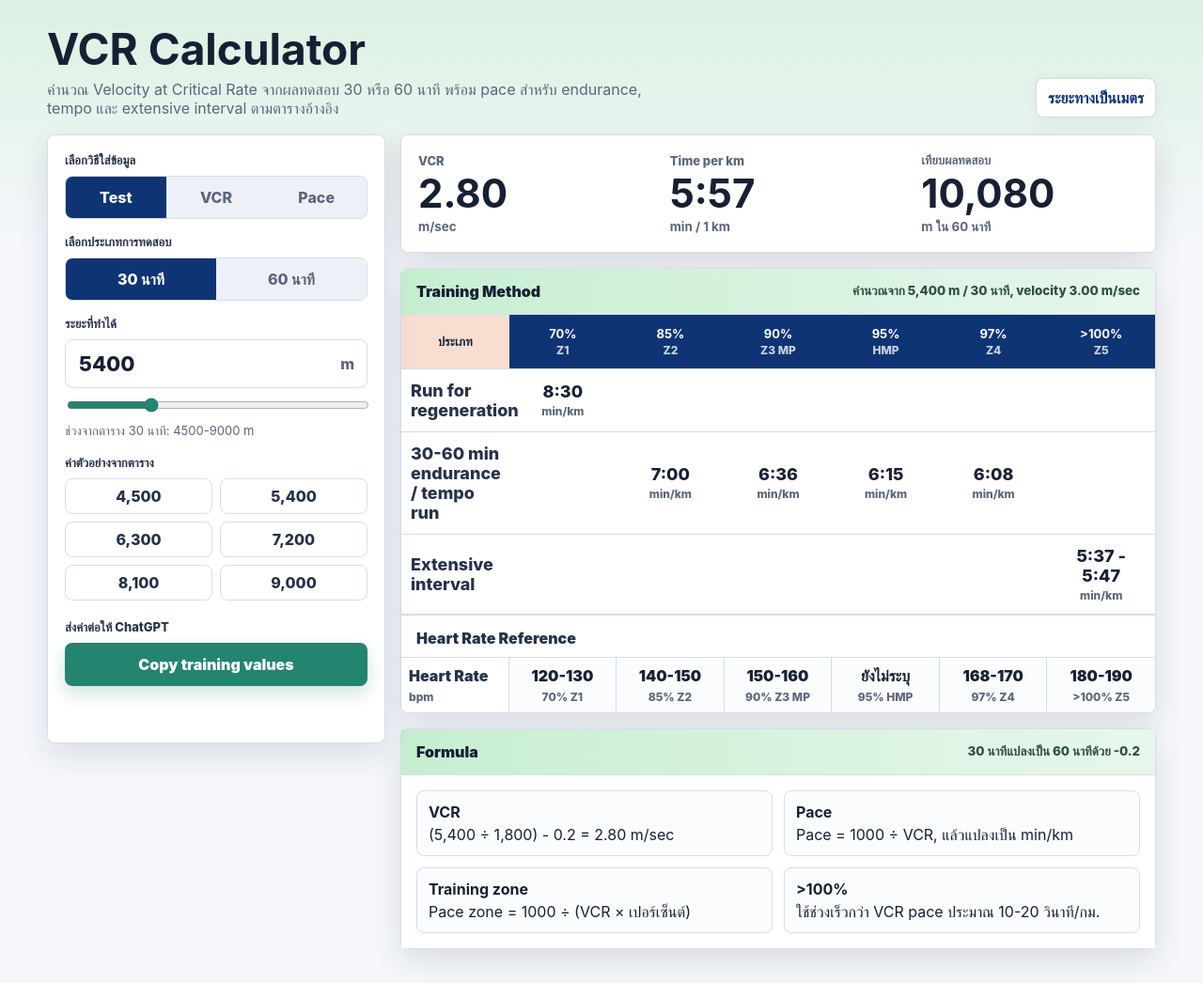
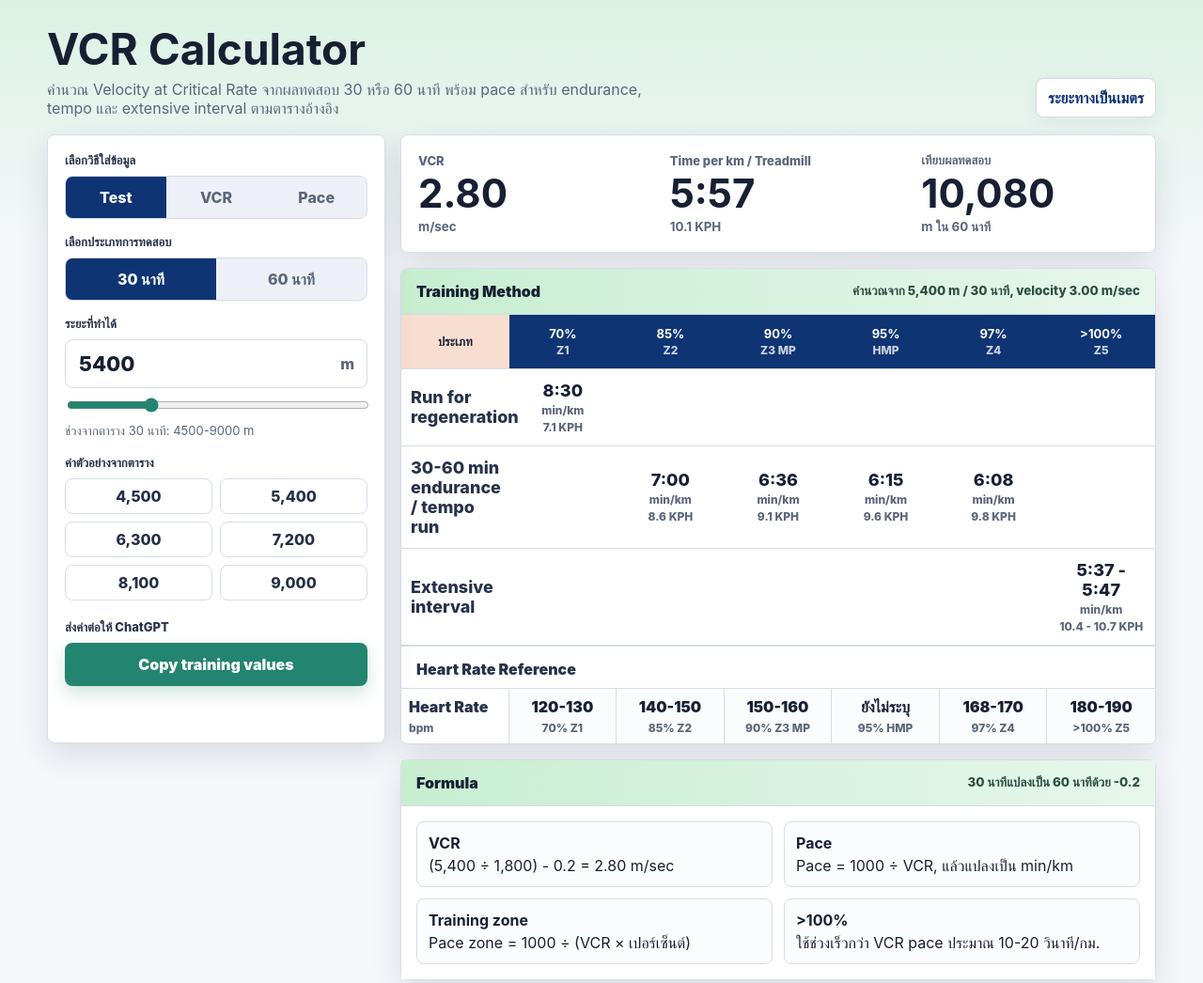
Before and after one commit to kunthanonapp/VCR-CALCULATOR, a plain HTML site: page index.html in a window 1280 px wide. Shown: the top 1046 px of the page at 94% size. Drawn offline with Linux system fonts and the light colour scheme.

Commit message:
Add files via upload
add KPH

```diff
--- a/index.html
+++ b/index.html
@@ -515,13 +515,21 @@
           <div class="hint">ใส่ค่า VCR โดยตรง ระบบจะคำนวณ pace และ zones ให้ทันที</div>
         </div>
 
+        <div class="group input-panel" id="paceDurationPanel">
+          <label>เลือกประเภทการทดสอบ pace</label>
+          <div class="segmented" role="tablist" aria-label="Pace test duration">
+            <button id="pace30" class="active" type="button" aria-pressed="true">30 นาที</button>
+            <button id="pace60" type="button" aria-pressed="false">60 นาที</button>
+          </div>
+        </div>
+
         <div class="group input-panel" id="paceInputPanel">
-          <label for="paceInput">Time per km</label>
+          <label for="paceInput">Pace จากการทดสอบ</label>
           <div class="input-wrap">
-            <input id="paceInput" type="text" value="5:57" inputmode="numeric" placeholder="เช่น 5:57">
+            <input id="paceInput" type="text" value="5:33" inputmode="numeric" placeholder="เช่น 5:33">
             <span class="unit">min/km</span>
           </div>
-          <div class="hint">ใส่เป็นนาที:วินาที เช่น 6:40 หรือใส่นาทีแบบทศนิยม เช่น 6.67</div>
+          <div class="hint">ใส่ pace ที่วิ่งจริงในการทดสอบ 30 หรือ 60 นาที เช่น 6:40 หรือ 6.67</div>
         </div>
 
         <div class="group input-panel active" id="quickValuesPanel">
@@ -544,9 +552,9 @@
             <small>m/sec</small>
           </div>
           <div class="metric">
-            <span>Time per km</span>
+            <span>Time per km / Treadmill</span>
             <strong id="paceValue">5:57</strong>
-            <small>min / 1 km</small>
+            <small id="paceDetail">min / 1 km</small>
           </div>
           <div class="metric">
             <span>เทียบผลทดสอบ</span>
@@ -644,7 +652,8 @@
       minutes: 30,
       distance: 5400,
       directVcr: 2.8,
-      paceText: "5:57",
+      paceMinutes: 30,
+      paceText: "5:33",
       latestResult: null
     };
 
@@ -655,10 +664,13 @@
       distancePanel: document.querySelector("#distancePanel"),
       distanceInputPanel: document.querySelector("#distanceInputPanel"),
       vcrInputPanel: document.querySelector("#vcrInputPanel"),
+      paceDurationPanel: document.querySelector("#paceDurationPanel"),
       paceInputPanel: document.querySelector("#paceInputPanel"),
       quickValuesPanel: document.querySelector("#quickValuesPanel"),
       test30: document.querySelector("#test30"),
       test60: document.querySelector("#test60"),
+      pace30: document.querySelector("#pace30"),
+      pace60: document.querySelector("#pace60"),
       distance: document.querySelector("#distance"),
       distanceRange: document.querySelector("#distanceRange"),
       vcrInput: document.querySelector("#vcrInput"),
@@ -670,6 +682,7 @@
       copyStatus: document.querySelector("#copyStatus"),
       vcrValue: document.querySelector("#vcrValue"),
       paceValue: document.querySelector("#paceValue"),
+      paceDetail: document.querySelector("#paceDetail"),
       equivalentValue: document.querySelector("#equivalentValue"),
       equivalentLabel: document.querySelector("#equivalentLabel"),
       sourceLine: document.querySelector("#sourceLine"),
@@ -723,19 +736,32 @@
       return secondsToPace(1000 / velocity);
     }
 
-    function paceCell(value) {
-      return `${value}<span class="label">min/km</span>`;
+    function kphFromVelocity(velocity) {
+      return velocity > 0 ? (velocity * 3.6).toFixed(1) : "0.0";
     }
 
-    function zoneResult(label, percent, pace, method, heartRate) {
-      return { label, percent, pace, method, heartRate };
+    function kphFromPaceSeconds(seconds) {
+      return seconds > 0 ? (3600 / seconds).toFixed(1) : "0.0";
     }
 
-    function vcrFromTest(rawVelocity) {
-      if (state.minutes === 30) {
+    function paceCell(value, kph) {
+      return `${value}<span class="label">min/km</span><span class="label">${kph} KPH</span>`;
+    }
+
+    function zoneResult(label, percent, pace, kph, method, heartRate) {
+      return { label, percent, pace, kph, method, heartRate };
+    }
+
+    function vcrFromTest(rawVelocity, minutes = state.minutes) {
+      if (minutes === 30) {
         return Math.max(0, rawVelocity - 0.2);
       }
       return rawVelocity;
+    }
+
+    function testPaceSecondsFromVcr(vcr, minutes) {
+      const rawVelocity = minutes === 30 ? vcr + 0.2 : vcr;
+      return rawVelocity > 0 ? 1000 / rawVelocity : 0;
     }
 
     function equivalentDistanceFromVcr(vcr) {
@@ -763,11 +789,11 @@
         "",
         `Input: ${result.input}`,
         `VCR สำหรับใช้คำนวณโซน: ${result.vcr} m/sec`,
-        `Time per km: ${result.basePace} min/km`,
+        `Time per km: ${result.basePace} min/km (${result.baseKph} KPH)`,
         `Estimated test: ${result.estimate30} m / 30 นาที, ${result.estimate60} m / 60 นาที`,
         "",
         "Training zones:",
-        ...result.zones.map((zone) => `${zone.percent} (${zone.label}): ${zone.pace} min/km, HR ${zone.heartRate} - ${zone.method}`),
+        ...result.zones.map((zone) => `${zone.percent} (${zone.label}): ${zone.pace} min/km (${zone.kph} KPH), HR ${zone.heartRate} - ${zone.method}`),
         "",
         "ต้องการให้ช่วยทำโปรแกรมซ้อมโดยใช้ pace zones ด้านบน"
       ];
@@ -811,7 +837,7 @@
       }
 
       if (state.latestResult && inputMode === "pace") {
-        refs.paceInput.value = state.latestResult.basePace;
+        refs.paceInput.value = secondsToPace(testPaceSecondsFromVcr(Number(state.latestResult.vcr), state.paceMinutes));
       }
 
       state.inputMode = inputMode;
@@ -826,6 +852,7 @@
       refs.distanceInputPanel.classList.toggle("active", inputMode === "distance");
       refs.quickValuesPanel.classList.toggle("active", inputMode === "distance");
       refs.vcrInputPanel.classList.toggle("active", inputMode === "vcr");
+      refs.paceDurationPanel.classList.toggle("active", inputMode === "pace");
       refs.paceInputPanel.classList.toggle("active", inputMode === "pace");
 
       calculate();
@@ -842,6 +869,15 @@
       refs.test30.setAttribute("aria-pressed", String(minutes === 30));
       refs.test60.setAttribute("aria-pressed", String(minutes === 60));
       renderQuickValues();
+      calculate();
+    }
+
+    function setPaceDuration(minutes) {
+      state.paceMinutes = minutes;
+      refs.pace30.classList.toggle("active", minutes === 30);
+      refs.pace60.classList.toggle("active", minutes === 60);
+      refs.pace30.setAttribute("aria-pressed", String(minutes === 30));
+      refs.pace60.setAttribute("aria-pressed", String(minutes === 60));
       calculate();
     }
 
@@ -897,22 +933,30 @@
       if (state.inputMode === "pace") {
         state.paceText = refs.paceInput.value;
         const paceSeconds = parsePaceToSeconds(state.paceText);
-        vcr = paceSeconds > 0 ? 1000 / paceSeconds : 0;
-        rawVelocity = vcr;
-        inputText = `${state.paceText || "0:00"} min/km`;
-        formulaText = `VCR = 1000 ÷ ${paceSeconds ? secondsToPace(paceSeconds) : "0:00"} = ${vcr ? vcr.toFixed(2) : "0.00"} m/sec`;
+        rawVelocity = paceSeconds > 0 ? 1000 / paceSeconds : 0;
+        vcr = vcrFromTest(rawVelocity, state.paceMinutes);
+        inputText = `${state.paceText || "0:00"} min/km / ${state.paceMinutes} นาที`;
+        formulaText = state.paceMinutes === 30
+          ? `(1000 ÷ ${paceSeconds ? secondsToPace(paceSeconds) : "0:00"}) - 0.2 = ${vcr ? vcr.toFixed(2) : "0.00"} m/sec`
+          : `1000 ÷ ${paceSeconds ? secondsToPace(paceSeconds) : "0:00"} = ${vcr ? vcr.toFixed(2) : "0.00"} m/sec`;
       }
 
       const hasVcr = vcr > 0;
       const basePaceSeconds = hasVcr ? 1000 / vcr : 0;
       const estimate30 = hasVcr ? estimateDistanceForMinutes(vcr, 30) : 0;
       const estimate60 = hasVcr ? estimateDistanceForMinutes(vcr, 60) : 0;
-      const displayEstimateMinutes = state.inputMode === "distance" && state.minutes === 60 ? 30 : 60;
+      const sourceTestMinutes = state.inputMode === "distance"
+        ? state.minutes
+        : state.inputMode === "pace"
+          ? state.paceMinutes
+          : 30;
+      const displayEstimateMinutes = sourceTestMinutes === 60 ? 30 : 60;
       const displayEstimateDistance = displayEstimateMinutes === 30 ? estimate30 : estimate60;
 
       refs.warning.classList.toggle("show", outOfReference);
       refs.vcrValue.textContent = hasVcr ? vcr.toFixed(2) : "0.00";
       refs.paceValue.textContent = hasVcr ? secondsToPace(basePaceSeconds) : "0:00";
+      refs.paceDetail.textContent = `${hasVcr ? kphFromVelocity(vcr) : "0.0"} KPH`;
       refs.equivalentValue.textContent = displayEstimateDistance.toLocaleString("en-US");
       refs.equivalentLabel.textContent = `m ใน ${displayEstimateMinutes} นาที`;
       refs.sourceLine.textContent = `คำนวณจาก ${inputText}, velocity ${rawVelocity ? rawVelocity.toFixed(2) : "0.00"} m/sec`;
@@ -923,31 +967,40 @@
       const pace90 = hasVcr ? paceFromVelocity(vcr * 0.90) : "0:00";
       const pace95 = hasVcr ? paceFromVelocity(vcr * 0.95) : "0:00";
       const pace97 = hasVcr ? paceFromVelocity(vcr * 0.97) : "0:00";
+      const kph70 = hasVcr ? kphFromVelocity(vcr * 0.70) : "0.0";
+      const kph85 = hasVcr ? kphFromVelocity(vcr * 0.85) : "0.0";
+      const kph90 = hasVcr ? kphFromVelocity(vcr * 0.90) : "0.0";
+      const kph95 = hasVcr ? kphFromVelocity(vcr * 0.95) : "0.0";
+      const kph97 = hasVcr ? kphFromVelocity(vcr * 0.97) : "0.0";
 
       const fast = secondsToPace(basePaceSeconds - 20);
       const steady = secondsToPace(basePaceSeconds - 10);
       const paceOver = hasVcr ? `${fast} - ${steady}` : "0:00 - 0:00";
+      const kphOver = hasVcr
+        ? `${kphFromPaceSeconds(basePaceSeconds - 10)} - ${kphFromPaceSeconds(basePaceSeconds - 20)}`
+        : "0.0 - 0.0";
 
-      refs.pace70.innerHTML = paceCell(pace70);
-      refs.pace85.innerHTML = paceCell(pace85);
-      refs.pace90.innerHTML = paceCell(pace90);
-      refs.pace95.innerHTML = paceCell(pace95);
-      refs.pace97.innerHTML = paceCell(pace97);
-      refs.paceOver.innerHTML = paceCell(paceOver);
+      refs.pace70.innerHTML = paceCell(pace70, kph70);
+      refs.pace85.innerHTML = paceCell(pace85, kph85);
+      refs.pace90.innerHTML = paceCell(pace90, kph90);
+      refs.pace95.innerHTML = paceCell(pace95, kph95);
+      refs.pace97.innerHTML = paceCell(pace97, kph97);
+      refs.paceOver.innerHTML = paceCell(paceOver, kphOver);
 
       state.latestResult = {
         input: inputText,
         vcr: hasVcr ? vcr.toFixed(2) : "0.00",
         basePace: hasVcr ? secondsToPace(basePaceSeconds) : "0:00",
+        baseKph: hasVcr ? kphFromVelocity(vcr) : "0.0",
         estimate30: estimate30.toLocaleString("en-US"),
         estimate60: estimate60.toLocaleString("en-US"),
         zones: [
-          zoneResult("Z1", "70%", pace70, "Run for regeneration", "120-130"),
-          zoneResult("Z2", "85%", pace85, "30-60 min endurance / tempo run", "140-150"),
-          zoneResult("Z3 MP", "90%", pace90, "30-60 min endurance / tempo run", "150-160"),
-          zoneResult("HMP", "95%", pace95, "30-60 min endurance / tempo run", "ยังไม่ระบุ"),
-          zoneResult("Z4", "97%", pace97, "30-60 min endurance / tempo run", "168-170"),
-          zoneResult("Z5", ">100%", paceOver, "Extensive interval", "180-190")
+          zoneResult("Z1", "70%", pace70, kph70, "Run for regeneration", "120-130"),
+          zoneResult("Z2", "85%", pace85, kph85, "30-60 min endurance / tempo run", "140-150"),
+          zoneResult("Z3 MP", "90%", pace90, kph90, "30-60 min endurance / tempo run", "150-160"),
+          zoneResult("HMP", "95%", pace95, kph95, "30-60 min endurance / tempo run", "ยังไม่ระบุ"),
+          zoneResult("Z4", "97%", pace97, kph97, "30-60 min endurance / tempo run", "168-170"),
+          zoneResult("Z5", ">100%", paceOver, kphOver, "Extensive interval", "180-190")
         ]
       };
     }
@@ -957,6 +1010,8 @@
     refs.modePace.addEventListener("click", () => setInputMode("pace"));
     refs.test30.addEventListener("click", () => setDuration(30));
     refs.test60.addEventListener("click", () => setDuration(60));
+    refs.pace30.addEventListener("click", () => setPaceDuration(30));
+    refs.pace60.addEventListener("click", () => setPaceDuration(60));
     refs.copyButton.addEventListener("click", copyTrainingValues);
     refs.distance.addEventListener("input", calculate);
     refs.vcrInput.addEventListener("input", calculate);
```
